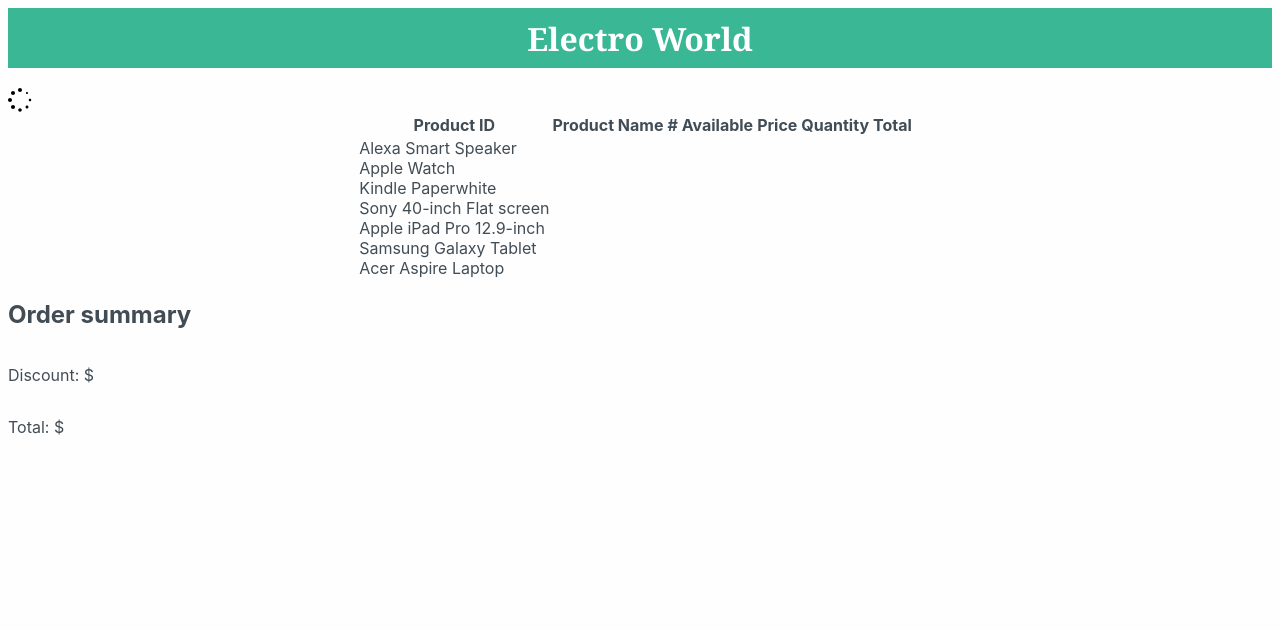
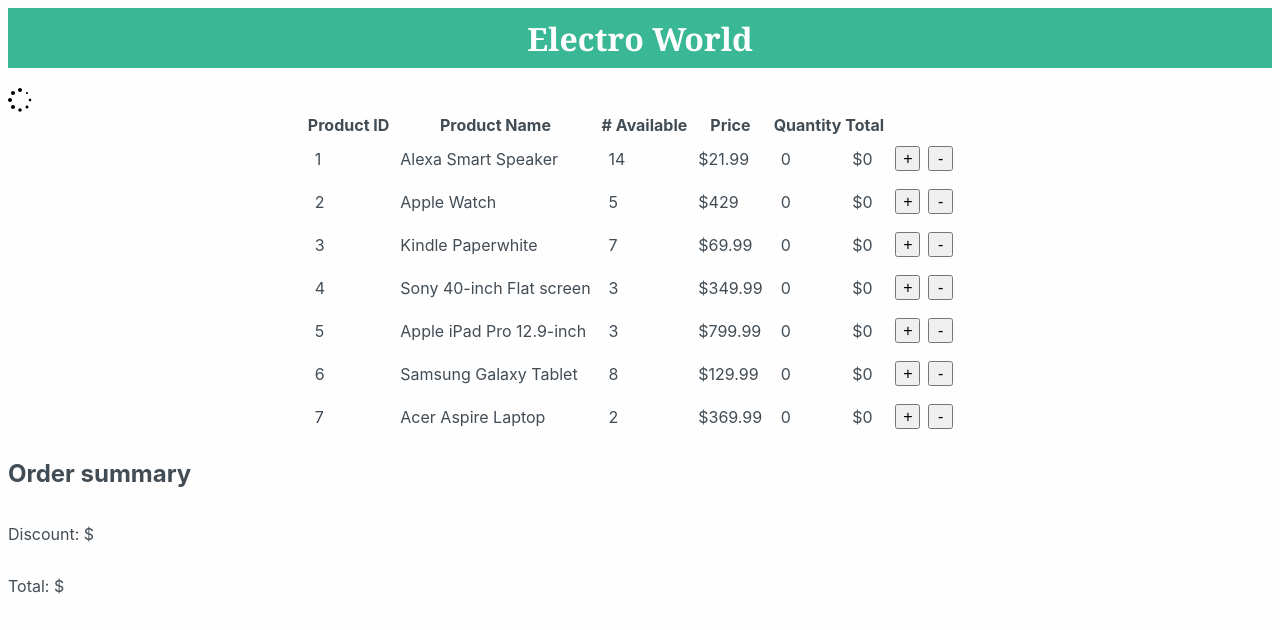
Before and after one commit to Ronald803/Bootcamp-frontend-24, a React (Vite) app in the folder checkout-react/: page / in a window 1280 px wide. Shown: the top 630 px of the page. Built offline with nearby package versions, Linux system fonts and the light colour scheme.

Commit message:
product component used in checkout component

```diff
--- a/checkout-react/src/Checkout.tsx
+++ b/checkout-react/src/Checkout.tsx
@@ -2,7 +2,6 @@
 import styles from './App.module.css';
 import { LoadingIcon } from './Icons';
 import { getProducts } from './dataService';
-// import { getProducts } from './dataService';
 
 // You are provided with an incomplete <Checkout /> component.
 // You are not allowed to add any additional HTML elements.
@@ -22,6 +21,7 @@
 //  - For orders over $1000, apply a 10% discount to the order. Display the discount text only if a discount has been applied.
 //  - The total should reflect any discount that has been applied
 //  - All dollar amounts should be displayed to 2 decimal places
+
 
 
 
@@ -77,9 +77,14 @@
           <tbody>
           {
             allProducts?.map(product=>(
-              <div>
-                {product.name}
-              </div>
+              <Product
+                id={product.id}
+                name={product.name}
+                availableCount={product.availableCount}
+                price={product.price}
+                orderedQuantity={0}
+                total={0}
+              />
             ))
           }
           </tbody>
```
